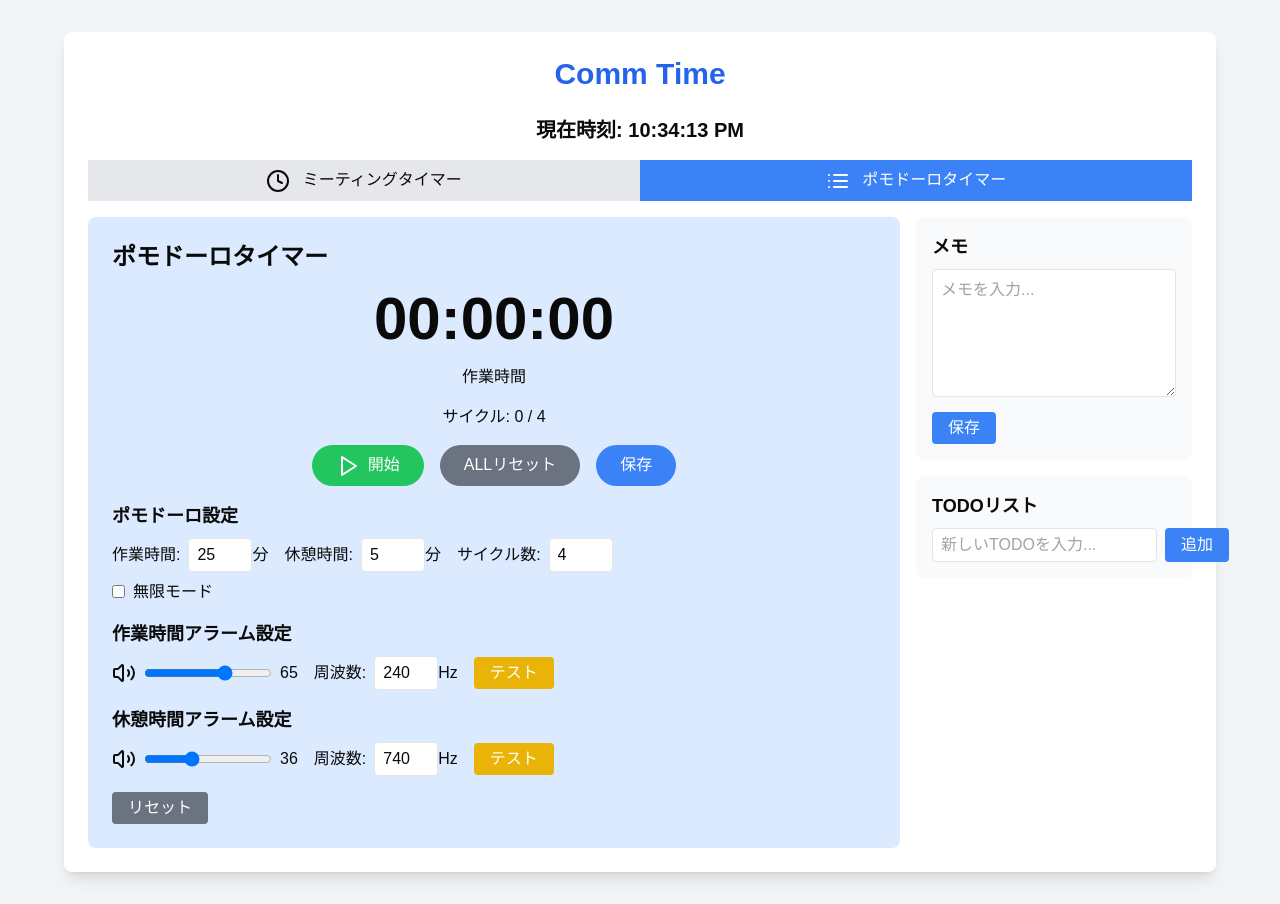
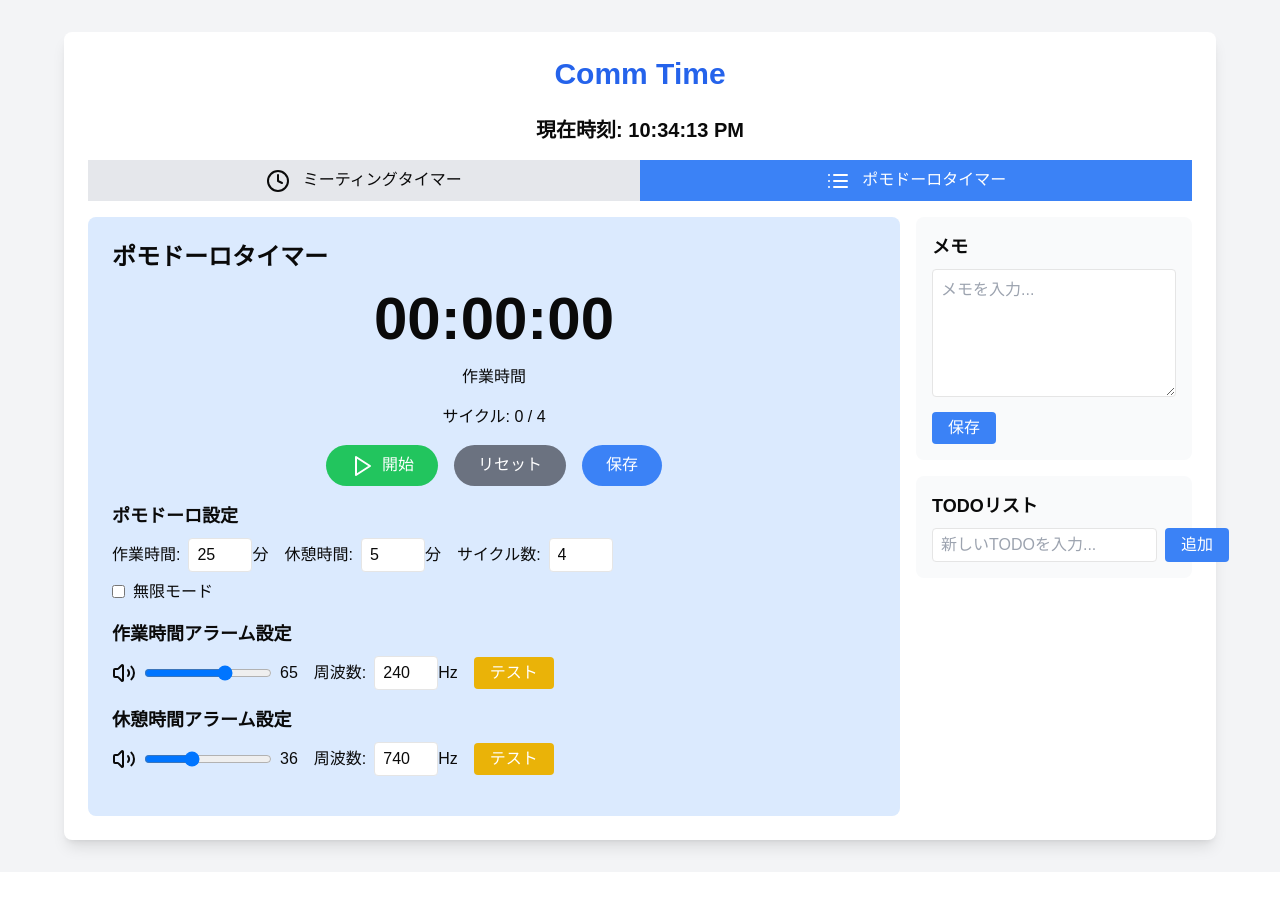
Before and after one commit to BoxPistols/comm-time, a Next.js app: page / in a window 1280 px wide. Both pictures are taken after a click on the button "ポモドーロタイマー". After the commit the page ends 872 px from the top, so only its background shows below. Built offline with nearby package versions, Linux system fonts and the light colour scheme.

Commit message:
Text Reset

```diff
--- a/components/comm-time.tsx
+++ b/components/comm-time.tsx
@@ -881,7 +881,7 @@ export function CommTimeComponent() {
                     onClick={resetPomodoroTimer}
                     className="px-6 py-2 rounded-full bg-gray-500 hover:bg-gray-600 text-white"
                   >
-                    ALLリセット
+                    リセット
                   </button>
                   <button
                     type="button"
@@ -1104,16 +1104,6 @@ export function CommTimeComponent() {
                     </button>
                   </div>
                 </div>
-
-                <button
-                      type="button"
-                      onClick={() =>
-                        setPomodoroSettings(initialPomodoroSettings)
-                      }
-                      className="px-4 py-1 bg-gray-500 hover:bg-yellow-600 text-white rounded"
-                    >
-                      リセット
-                    </button>
               </div>
             )}
           </div>
```
